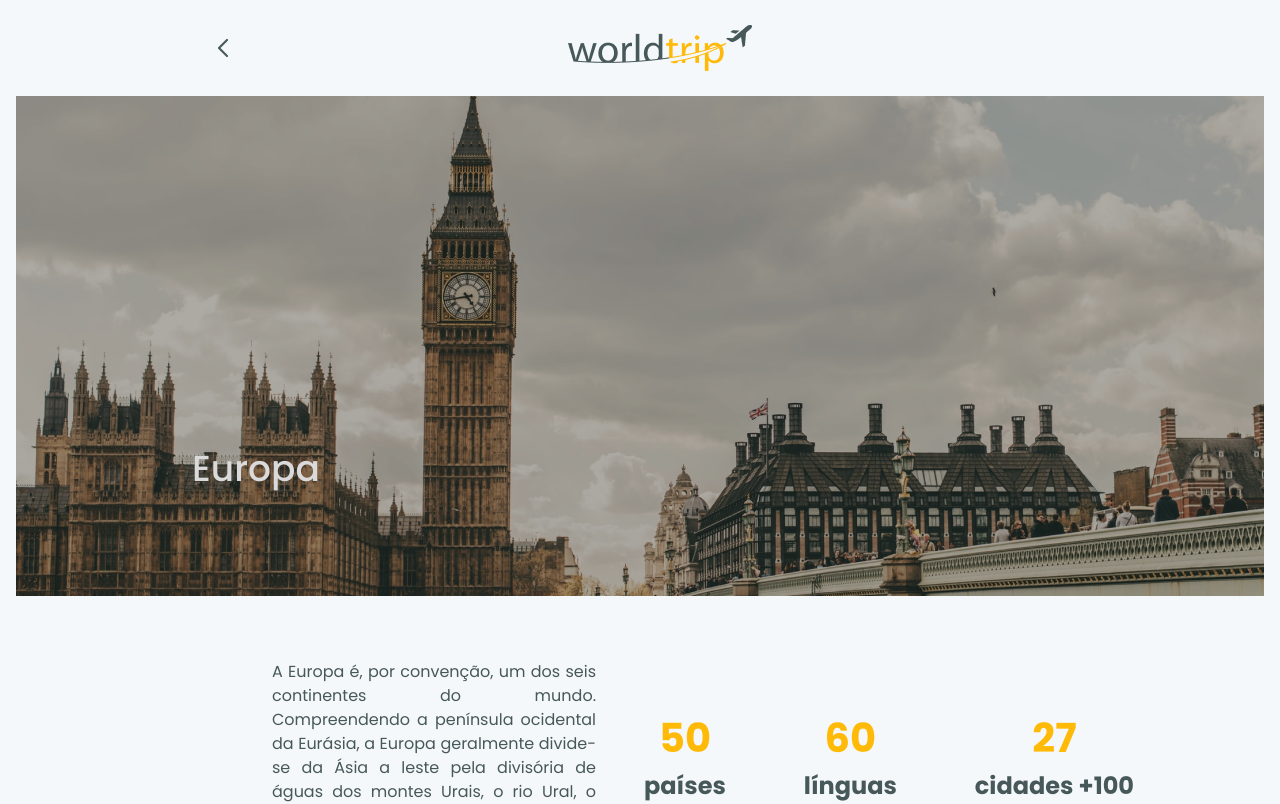
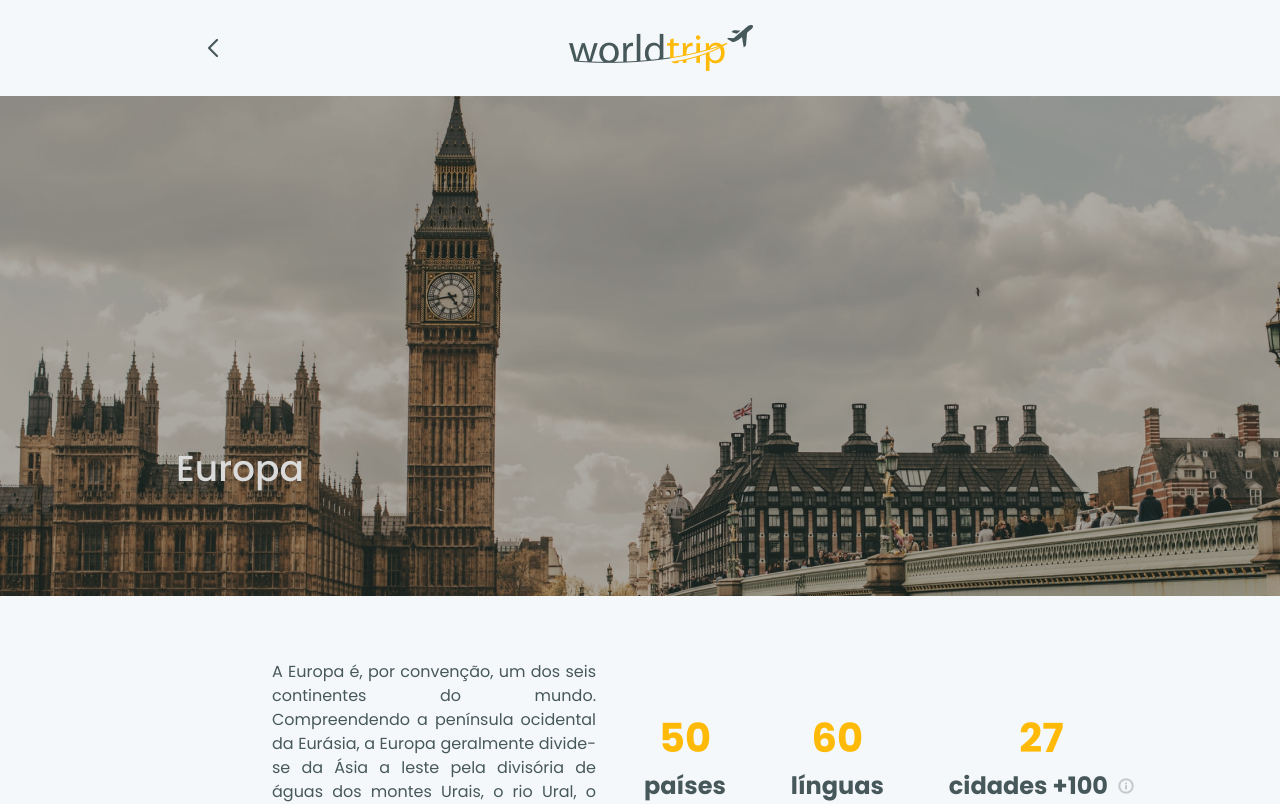
Before and after one commit to Lucasplpx/desafio-interface-chakraui, a Next.js app: page /continent in a window 1280 px wide. Shown: the top 804 px of the page. Built offline with nearby package versions, Linux system fonts and the light colour scheme.

Commit message:
tooltip info

```diff
--- a/src/components/Cities/index.tsx
+++ b/src/components/Cities/index.tsx
@@ -9,6 +9,7 @@ export function Cities() {
       h={700}
       mx='auto'
       mt={['2rem', '4rem']}
+      px={4}
     >
       <Text fontSize='2rem' fontWeight={500}>
         Cidades +100
--- a/src/components/ContinentInfo/index.tsx
+++ b/src/components/ContinentInfo/index.tsx
@@ -1,11 +1,20 @@
-import { Box, Flex, Grid, GridItem, Text } from '@chakra-ui/react';
+import {
+  Box,
+  Flex,
+  Grid,
+  GridItem,
+  Image,
+  Text,
+  Tooltip,
+} from '@chakra-ui/react';
 
 export function ContinentInfo() {
   return (
     <Grid
+      px={4}
       templateColumns={{ base: 'repeat(1, 1fr)', lg: 'repeat(2, 1fr)' }}
       gap={2}
-      mt='4rem'
+      mt={['1.5rem', '4rem']}
     >
       <GridItem>
         <Text
@@ -53,8 +62,26 @@ export function ContinentInfo() {
             >
               27
             </Text>
-            <Text fontSize={['18px', '1.5rem']} fontWeight={[400, 600]}>
-              cidades +100
+            <Text
+              display='flex'
+              alignItems='center'
+              fontSize={['18px', '1.5rem']}
+              fontWeight={[400, 600]}
+            >
+              cidades +100{' '}
+              <Tooltip
+                label='Atenção informação cidade'
+                aria-label='Info cidade'
+              >
+                <Image
+                  display='inline'
+                  w={['13px', '16px']}
+                  h={['13px', '16px']}
+                  ml={'10px'}
+                  src='./img/info.png'
+                  alt='info'
+                />
+              </Tooltip>
             </Text>
           </Box>
         </Flex>
--- a/src/components/Header/index.tsx
+++ b/src/components/Header/index.tsx
@@ -17,7 +17,11 @@ export function Header({ isBtnBack = false }: HeaderProps) {
       align='center'
       px='6'
     >
-      <Flex w='100%' justify='space-around' align='center'>
+      <Flex
+        w='100%'
+        justify={[isBtnBack ? 'space-between' : 'center', 'space-around']}
+        align='center'
+      >
         {isBtnBack && <ButtonBack />}
         <Image
           objectFit='cover'
--- a/src/pages/continent/index.tsx
+++ b/src/pages/continent/index.tsx
@@ -6,7 +6,7 @@ import { Header } from '../../components/Header';
 
 export default function Home() {
   return (
-    <Container maxW={1440}>
+    <Container maxW={1440} p={0}>
       <Header isBtnBack />
       <ContinentBanner />
       <ContinentInfo />
```
Also changed, not shown: src/components/SlideContinents/index.tsx (+14 -6 lines), public/img/info.png (added).
